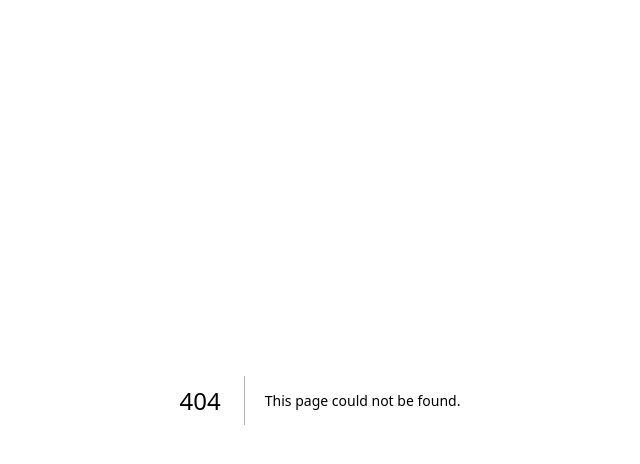
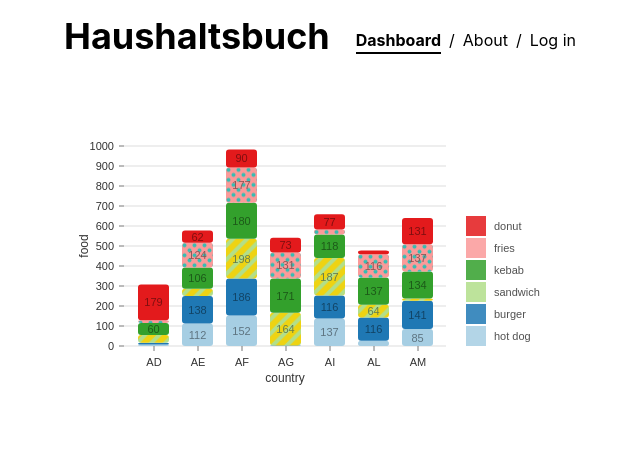
Before and after one commit to zmzlois/nivo-nextjs, a Next.js app in the folder my-project/: page /dashboard in a window 1280 px wide. Before the commit this address had no page. Shown: the top 464 px of the page, without its empty margins (320-960 px from the left). Built offline with nearby package versions, Linux system fonts and the light colour scheme.

Commit message:
Layout component added

```diff
--- /dev/null
+++ b/my-project/components/navbar.tsx
@@ -0,0 +1,61 @@
+import React from 'react'
+import Link from 'next/link'
+
+function Navbar({ page }: any) {
+  const currentPage: string = page
+  const [currentPosition, setCurrentPosition] = React.useState(currentPage)
+  return (
+    <div className="flex pt-4 pb-10 justify-between">
+      <Link
+        href="/"
+        className="flex font-bold text-4xl scale-100 hover:scale-110 ease-in duration-100"
+      >
+        Haushaltsbuch
+      </Link>
+      <div>
+        <div className="flex gap-2 mt-3">
+          <Link
+            href="/dashboard"
+            className={
+              'hover:font-bold' +
+              (currentPosition === 'dashboard'
+                ? ' font-bold border-b-2 border-black'
+                : '')
+            }
+            onClick={() => setCurrentPosition('dashboard')}
+          >
+            Dashboard
+          </Link>
+          <div>/</div>
+          <Link
+            href="/about"
+            className={
+              'hover:font-bold' +
+              (currentPosition === 'about'
+                ? ' font-bold border-b-2 border-black'
+                : '')
+            }
+            onClick={() => setCurrentPosition('about')}
+          >
+            About
+          </Link>
+          <div>/</div>
+          <Link
+            href="/login"
+            className={
+              'hover:font-bold' +
+              (currentPosition === 'login'
+                ? ' font-bold border-b-2 border-black'
+                : '')
+            }
+            onClick={() => setCurrentPosition('login')}
+          >
+            Log in
+          </Link>
+        </div>
+      </div>
+    </div>
+  )
+}
+
+export default Navbar
--- /dev/null
+++ b/my-project/components/nivo-bar.tsx
@@ -0,0 +1,21 @@
+import React from 'react'
+import dynamic from 'next/dynamic'
+import homeStyles from '../styles/Home.module.css'
+
+import barchartData from './nivo-charts/nivo-data/barchart-data.json'
+
+export const myResponsiveBarData = barchartData
+
+const MyResponsiveBar = dynamic(() => import('./nivo-charts/barchart'), {
+  ssr: false,
+})
+
+const NivoBar = () => {
+  return (
+    <div className={homeStyles.smallchart}>
+      <MyResponsiveBar data={myResponsiveBarData} />
+    </div>
+  )
+}
+
+export default NivoBar
--- /dev/null
+++ b/my-project/components/nivo-charts/barchart.tsx
@@ -0,0 +1,117 @@
+// install (please make sure versions match peerDependencies)
+// yarn add @nivo/core @nivo/bar
+import { ResponsiveBar } from '@nivo/bar'
+
+
+// make sure parent container have a defined height when using
+// responsive component, otherwise height will be 0 and
+// no chart will be rendered.
+// website examples showcase many properties,
+// you'll often use just a few of them.
+const MyResponsiveBar = ({ data }: any) => (
+  <ResponsiveBar
+    data={data}
+    keys={['hot dog', 'burger', 'sandwich', 'kebab', 'fries', 'donut']}
+    indexBy="country"
+    margin={{ top: 50, right: 130, bottom: 50, left: 60 }}
+    padding={0.3}
+    valueScale={{ type: 'linear' }}
+    indexScale={{ type: 'band', round: true }}
+    colors={{ scheme: 'paired' }}
+    defs={[
+      {
+        id: 'dots',
+        type: 'patternDots',
+        background: 'inherit',
+        color: '#38bcb2',
+        size: 4,
+        padding: 1,
+        stagger: true,
+      },
+      {
+        id: 'lines',
+        type: 'patternLines',
+        background: 'inherit',
+        color: '#eed312',
+        rotation: -45,
+        lineWidth: 6,
+        spacing: 10,
+      },
+    ]}
+    fill={[
+      {
+        match: {
+          id: 'fries',
+        },
+        id: 'dots',
+      },
+      {
+        match: {
+          id: 'sandwich',
+        },
+        id: 'lines',
+      },
+    ]}
+    borderRadius={3}
+    borderColor={{
+      from: 'color',
+      modifiers: [['darker', 0.9]],
+    }}
+    axisTop={null}
+    axisRight={null}
+    axisBottom={{
+      tickSize: 5,
+      tickPadding: 5,
+      tickRotation: 0,
+      legend: 'country',
+      legendPosition: 'middle',
+      legendOffset: 32,
+    }}
+    axisLeft={{
+      tickSize: 5,
+      tickPadding: 5,
+      tickRotation: 0,
+      legend: 'food',
+      legendPosition: 'middle',
+      legendOffset: -40,
+    }}
+    labelSkipWidth={12}
+    labelSkipHeight={12}
+    labelTextColor={{
+      from: 'color',
+      modifiers: [['darker', 1.6]],
+    }}
+    legends={[
+      {
+        dataFrom: 'keys',
+        anchor: 'bottom-right',
+        direction: 'column',
+        justify: false,
+        translateX: 120,
+        translateY: 0,
+        itemsSpacing: 2,
+        itemWidth: 100,
+        itemHeight: 20,
+        itemDirection: 'left-to-right',
+        itemOpacity: 0.85,
+        symbolSize: 20,
+        effects: [
+          {
+            on: 'hover',
+            style: {
+              itemOpacity: 1,
+            },
+          },
+        ],
+      },
+    ]}
+    role="application"
+    ariaLabel="Nivo bar chart demo"
+    barAriaLabel={function (e) {
+      return e.id + ': ' + e.formattedValue + ' in country: ' + e.indexValue
+    }}
+  />
+)
+
+
+export default MyResponsiveBar
--- /dev/null
+++ b/my-project/components/nivo-charts/nivo-data/barchart-data.json
@@ -0,0 +1,107 @@
+[
+  {
+    "country": "AD",
+    "hot dog": 7,
+    "hot dogColor": "hsl(187, 70%, 50%)",
+    "burger": 9,
+    "burgerColor": "hsl(290, 70%, 50%)",
+    "sandwich": 39,
+    "sandwichColor": "hsl(340, 70%, 50%)",
+    "kebab": 60,
+    "kebabColor": "hsl(32, 70%, 50%)",
+    "fries": 14,
+    "friesColor": "hsl(195, 70%, 50%)",
+    "donut": 179,
+    "donutColor": "hsl(144, 70%, 50%)"
+  },
+  {
+    "country": "AE",
+    "hot dog": 112,
+    "hot dogColor": "hsl(20, 70%, 50%)",
+    "burger": 138,
+    "burgerColor": "hsl(357, 70%, 50%)",
+    "sandwich": 36,
+    "sandwichColor": "hsl(75, 70%, 50%)",
+    "kebab": 106,
+    "kebabColor": "hsl(321, 70%, 50%)",
+    "fries": 124,
+    "friesColor": "hsl(245, 70%, 50%)",
+    "donut": 62,
+    "donutColor": "hsl(209, 70%, 50%)"
+  },
+  {
+    "country": "AF",
+    "hot dog": 152,
+    "hot dogColor": "hsl(87, 70%, 50%)",
+    "burger": 186,
+    "burgerColor": "hsl(265, 70%, 50%)",
+    "sandwich": 198,
+    "sandwichColor": "hsl(329, 70%, 50%)",
+    "kebab": 180,
+    "kebabColor": "hsl(295, 70%, 50%)",
+    "fries": 177,
+    "friesColor": "hsl(60, 70%, 50%)",
+    "donut": 90,
+    "donutColor": "hsl(163, 70%, 50%)"
+  },
+  {
+    "country": "AG",
+    "hot dog": 0,
+    "hot dogColor": "hsl(170, 70%, 50%)",
+    "burger": 2,
+    "burgerColor": "hsl(219, 70%, 50%)",
+    "sandwich": 164,
+    "sandwichColor": "hsl(333, 70%, 50%)",
+    "kebab": 171,
+    "kebabColor": "hsl(37, 70%, 50%)",
+    "fries": 131,
+    "friesColor": "hsl(274, 70%, 50%)",
+    "donut": 73,
+    "donutColor": "hsl(302, 70%, 50%)"
+  },
+  {
+    "country": "AI",
+    "hot dog": 137,
+    "hot dogColor": "hsl(329, 70%, 50%)",
+    "burger": 116,
+    "burgerColor": "hsl(230, 70%, 50%)",
+    "sandwich": 187,
+    "sandwichColor": "hsl(213, 70%, 50%)",
+    "kebab": 118,
+    "kebabColor": "hsl(264, 70%, 50%)",
+    "fries": 24,
+    "friesColor": "hsl(180, 70%, 50%)",
+    "donut": 77,
+    "donutColor": "hsl(255, 70%, 50%)"
+  },
+  {
+    "country": "AL",
+    "hot dog": 26,
+    "hot dogColor": "hsl(105, 70%, 50%)",
+    "burger": 116,
+    "burgerColor": "hsl(285, 70%, 50%)",
+    "sandwich": 64,
+    "sandwichColor": "hsl(326, 70%, 50%)",
+    "kebab": 137,
+    "kebabColor": "hsl(138, 70%, 50%)",
+    "fries": 116,
+    "friesColor": "hsl(278, 70%, 50%)",
+    "donut": 18,
+    "donutColor": "hsl(41, 70%, 50%)"
+  },
+  {
+    "country": "AM",
+    "hot dog": 85,
+    "hot dogColor": "hsl(204, 70%, 50%)",
+    "burger": 141,
+    "burgerColor": "hsl(142, 70%, 50%)",
+    "sandwich": 12,
+    "sandwichColor": "hsl(24, 70%, 50%)",
+    "kebab": 134,
+    "kebabColor": "hsl(289, 70%, 50%)",
+    "fries": 137,
+    "friesColor": "hsl(109, 70%, 50%)",
+    "donut": 131,
+    "donutColor": "hsl(167, 70%, 50%)"
+  }
+]
--- a/my-project/package.json
+++ b/my-project/package.json
@@ -9,6 +9,7 @@
     "lint": "next lint"
   },
   "dependencies": {
+    "@nivo/bar": "^0.80.0",
     "@nivo/core": "^0.80.0",
     "@nivo/line": "^0.80.0",
     "@nivo/pie": "^0.80.0",
--- /dev/null
+++ b/my-project/pages/about.tsx
@@ -0,0 +1,15 @@
+import React from 'react'
+import Navbar from '../components/navbar'
+import Layout from './layout'
+
+function About() {
+  return (
+    <div>
+        <Layout>
+            <Navbar page="about" />
+        </Layout>
+    </div>
+  )
+}
+
+export default About
--- /dev/null
+++ b/my-project/pages/dashboard.tsx
@@ -0,0 +1,17 @@
+import Head from 'next/head'
+import Image from 'next/image'
+import styles from '../styles/Home.module.css'
+import Navbar from '../components/navbar'
+import NivoBar from '../components/nivo-bar'
+import Layout from './layout'
+
+export default function Dashboard() {
+  return (
+    <div>
+      <Layout>
+          <Navbar page="dashboard" />
+          <NivoBar />
+      </Layout>
+    </div>
+  )
+}
--- a/my-project/pages/index.tsx
+++ b/my-project/pages/index.tsx
@@ -1,71 +1,38 @@
-import Head from "next/head";
-import Image from "next/image";
-import styles from "../styles/Home.module.css";
+import Head from 'next/head'
+import Image from 'next/image'
+import styles from '../styles/Home.module.css'
+import Navbar from '../components/navbar'
+import Layout from './layout'
+import NivoBar from '../components/nivo-bar'
 
-export default function Home() {
+export default function Index() {
   return (
-    <div className={styles.container}>
-      <Head>
-        <title>Create Next App</title>
-        <meta name="description" content="Generated by create next app" />
-        <link rel="icon" href="/favicon.ico" />
-      </Head>
-
-      <main className={styles.main}>
-        <h1 className={styles.title}>
-          Welcome to <a href="https://nextjs.org">Next.js!</a>
-        </h1>
-
-        <p className={styles.description}>
-          Get started by editing{" "}
-          <code className={styles.code}>pages/index.tsx</code>
-        </p>
-
-        <div className={styles.grid}>
-          <a href="https://nextjs.org/docs" className={styles.card}>
-            <h2>Documentation &rarr;</h2>
-            <p>Find in-depth information about Next.js features and API.</p>
-          </a>
-
-          <a href="https://nextjs.org/learn" className={styles.card}>
-            <h2>Learn &rarr;</h2>
-            <p>Learn about Next.js in an interactive course with quizzes!</p>
-          </a>
-
-          <a
-            href="https://github.com/vercel/next.js/tree/canary/examples"
-            className={styles.card}
-          >
-            <h2>Examples &rarr;</h2>
-            <p>Discover and deploy boilerplate example Next.js projects.</p>
-          </a>
-
-          <a
-            href="https://vercel.com/new?utm_source=create-next-app&utm_medium=default-template&utm_campaign=create-next-app"
-            target="_blank"
-            rel="noopener noreferrer"
-            className={styles.card}
-          >
-            <h2>Deploy &rarr;</h2>
-            <p>
-              Instantly deploy your Next.js site to a public URL with Vercel.
-            </p>
-          </a>
+    <div>
+      <Layout>
+        <Navbar page="index" />
+        <div className="flex sm:flex-col lg:flex-row sm:gap-6 lg:gap-12">
+          <div className="flex border-2 rounded-lg border-gray-300 flex-wrap justify-between scale-100 hover:scale-110 ease-in duration-100">
+            <NivoBar />
+            <div className="flex flex-col sm:w-[20vw] lg:w-[40vw]">
+              <h1 className="flex text-2xl font-bold pt-4 px-6">Was?</h1>
+              <p className="flex py-6 px-6">
+                Das Haushaltsbuch erfasst alle deine Ausgaben und stellt diese
+                anhand von Diagrammen und Kennzahlen uebersichtlich dar
+              </p>
+            </div>
+          </div>
+          <div className="flex border-2 rounded-lg border-gray-300 flex-wrap justify-between scale-100 hover:scale-110 ease-in duration-100">
+            <NivoBar />
+            <div className="flex flex-col sm:w-[20vw] lg:w-[40vw]">
+              <h1 className="flex text-2xl font-bold pt-4 px-6">Was?</h1>
+              <p className="flex py-6 px-6">
+                Das Haushaltsbuch erfasst alle deine Ausgaben und stellt diese
+                anhand von Diagrammen und Kennzahlen uebersichtlich dar
+              </p>
+            </div>
+          </div>
         </div>
-      </main>
-
-      <footer className={styles.footer}>
-        <a
-          href="https://vercel.com?utm_source=create-next-app&utm_medium=default-template&utm_campaign=create-next-app"
-          target="_blank"
-          rel="noopener noreferrer"
-        >
-          Powered by{" "}
-          <span className={styles.logo}>
-            <Image src="/vercel.svg" alt="Vercel Logo" width={72} height={16} />
-          </span>
-        </a>
-      </footer>
+      </Layout>
     </div>
-  );
+  )
 }
--- /dev/null
+++ b/my-project/pages/layout.tsx
@@ -0,0 +1,11 @@
+import React from 'react'
+
+const Layout = ({ children }: any) => {
+  return (
+    <div className="flex">
+      <div className="m-auto flex max-w-screen-xl flex-col px-6"><main>{children}</main></div>
+    </div>
+  )
+}
+
+export default Layout
--- /dev/null
+++ b/my-project/pages/login.tsx
@@ -0,0 +1,15 @@
+import React from 'react'
+import Navbar from '../components/navbar'
+import Layout from './layout'
+
+function Login() {
+  return (
+    <div>
+        <Layout>
+            <Navbar page="login" />
+        </Layout>
+    </div>
+  )
+}
+
+export default Login
--- a/my-project/styles/Home.module.css
+++ b/my-project/styles/Home.module.css
@@ -127,3 +127,10 @@
     filter: invert(1);
   }
 }
+
+.smallchart {
+  min-width: 300px;
+  min-height: 300px;
+  height: 30vh;
+  width: 40vw;
+}
--- a/my-project/tsconfig.json
+++ b/my-project/tsconfig.json
@@ -15,6 +15,6 @@
     "jsx": "preserve",
     "incremental": true
   },
-  "include": ["next-env.d.ts", "**/*.ts", "**/*.tsx"],
+  "include": ["next-env.d.ts", "**/*.ts", "**/*.tsx", "components/nivo-charts/nivo-data/barchart-data.json"],
   "exclude": ["node_modules"]
 }
```
Also changed, not shown: 1 other file (tests, documents, lock files or other folders).
